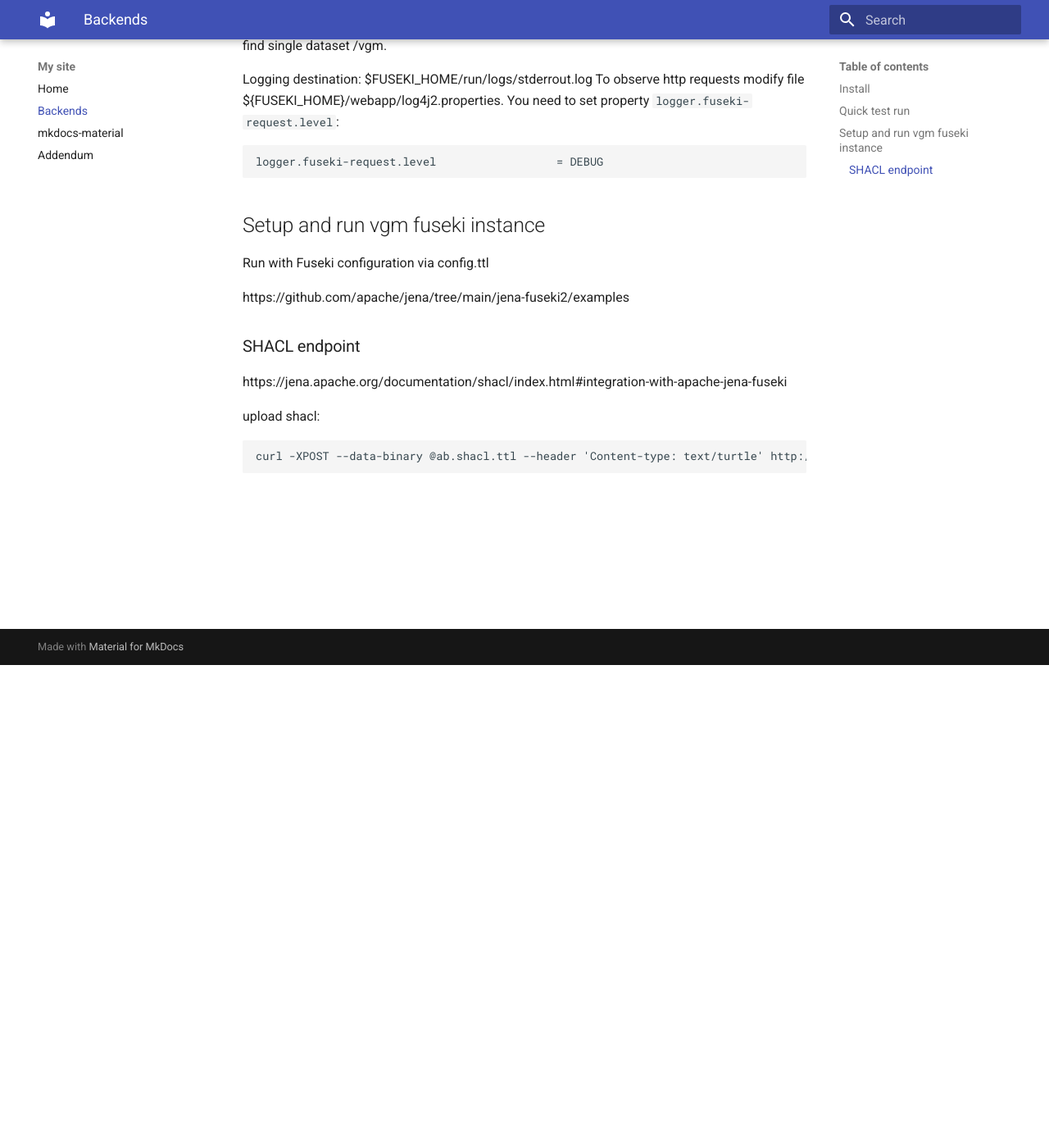
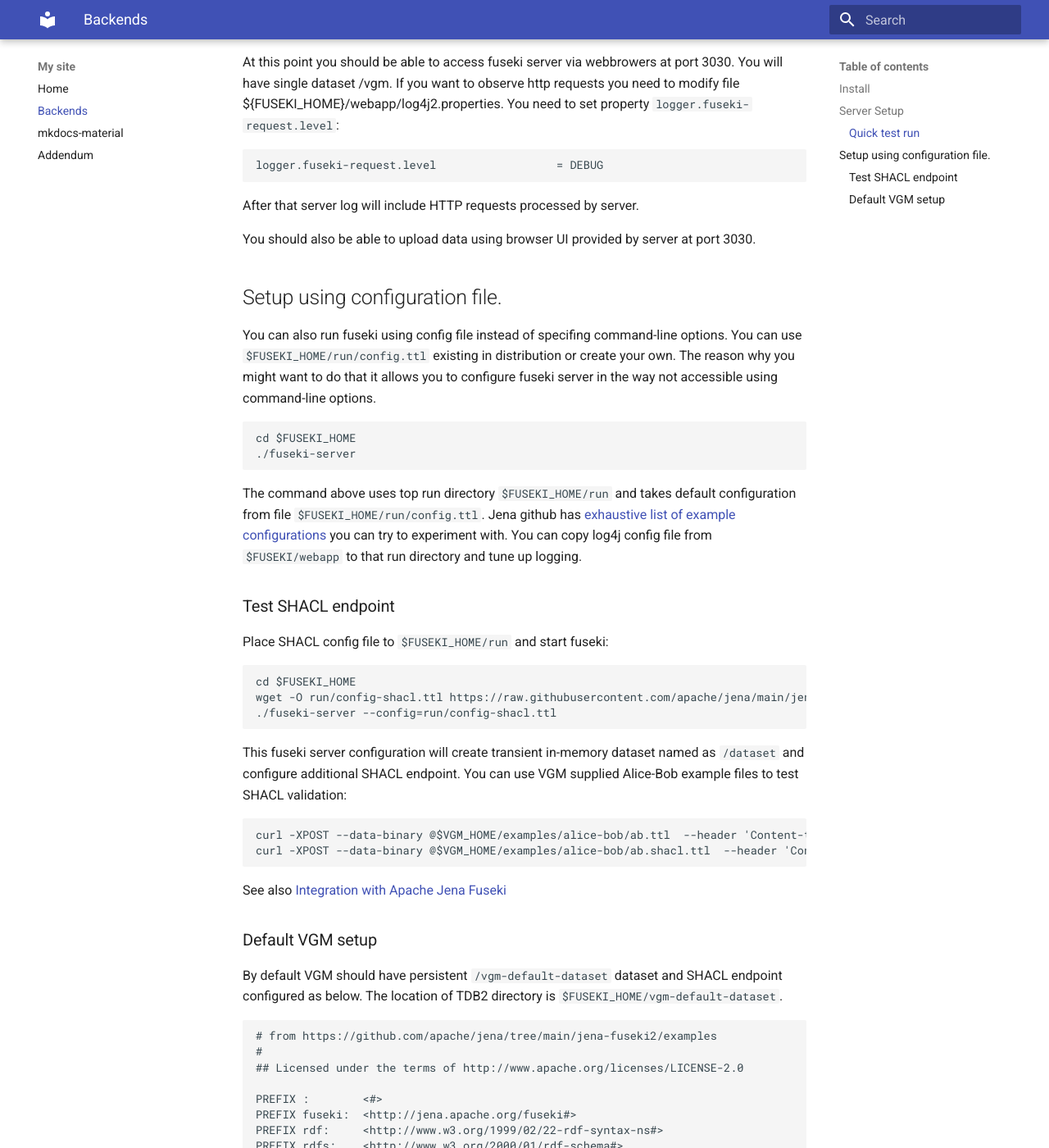
Before and after one commit to GeiselSoftware/kgm, an MkDocs documentation site: the page built from docs/backends.md, in a window 1280 px wide and 1400 px high, scrolled down 589 px. Shown: the whole window at 82% size. Built offline with MkDocs 1.6.1 and Material for MkDocs 9.7.7, drawn with Linux system fonts in a browser that asks for light colours; some of the changed text lies outside the part shown.

Commit message:
finalized fuseki vgm default dataset name: vgm-default-dataset, documented in backends section

````diff
--- a/docs/backends.md
+++ b/docs/backends.md
@@ -7,36 +7,111 @@
 Fuseki can be downloaded from [Apache Jena Releases](https://jena.apache.org/download/index.cgi)<br/>
 Use binary distribution archive `apache-jena-fuseki-5.0.0.tar.gz` Unpack that to location `FUSEKI_HOME`.
 
-## Quick test run
+## Server Setup
+
+### Quick test run
 
 To run database server use command:
 
 ```
 cd $FUSEKI_HOME
-./fuseki-server --update --loc=run/databases /vgm
+./fuseki-server --update --loc=/tmp/test-databases /vgm
 ```
 
-At this point you should be able to access fuseki server via webbrowers at port 3030. You should find single dataset /vgm.
-
-Logging destination: $FUSEKI_HOME/run/logs/stderrout.log
-To observe http requests modify file ${FUSEKI_HOME}/webapp/log4j2.properties. You need to set property `logger.fuseki-request.level`:
+At this point you should be able to access fuseki server via webbrowers at port 3030. You will have single dataset /vgm.
+If you want to observe http requests you need to modify file ${FUSEKI_HOME}/webapp/log4j2.properties. You need to set property `logger.fuseki-request.level`:
 
 ```
 logger.fuseki-request.level                  = DEBUG
 ```
 
-## Setup and run vgm fuseki instance
+After that server log will include HTTP requests processed by server.
 
-Run with Fuseki configuration via config.ttl
+You should also be able to upload data using browser UI provided by server at port 3030.
 
-https://github.com/apache/jena/tree/main/jena-fuseki2/examples
+## Setup using configuration file.
 
-### SHACL endpoint
-
-https://jena.apache.org/documentation/shacl/index.html#integration-with-apache-jena-fuseki
-
-upload shacl:
+You can also run fuseki using config file instead of specifing command-line options. You can use `$FUSEKI_HOME/run/config.ttl` existing in distribution or create your own.
+The reason why you might want to do that it allows you to configure fuseki server in the way not accessible using command-line options.
 
 ```
-curl -XPOST --data-binary @ab.shacl.ttl --header 'Content-type: text/turtle' http://metis:3030/vgm?default
+cd $FUSEKI_HOME
+./fuseki-server
 ```
+
+The command above uses top run directory `$FUSEKI_HOME/run` and takes default configuration from file `$FUSEKI_HOME/run/config.ttl`. Jena github has [exhaustive list of example configurations](https://github.com/apache/jena/tree/main/jena-fuseki2/examples) you can try to experiment with. You can copy log4j config file from `$FUSEKI/webapp` to that run directory and tune up logging.
+
+### Test SHACL endpoint
+
+Place SHACL config file to `$FUSEKI_HOME/run` and start fuseki:
+
+```
+cd $FUSEKI_HOME
+wget -O run/config-shacl.ttl https://raw.githubusercontent.com/apache/jena/main/jena-fuseki2/examples/config-shacl.ttl
+./fuseki-server --config=run/config-shacl.ttl
+```
+
+This fuseki server configuration will create transient in-memory dataset named as `/dataset` and configure additional SHACL endpoint. You can use VGM supplied Alice-Bob example files to test SHACL validation:
+
+```
+curl -XPOST --data-binary @$VGM_HOME/examples/alice-bob/ab.ttl  --header 'Content-type: text/turtle' http://localhost:3030/dataset?default
+curl -XPOST --data-binary @$VGM_HOME/examples/alice-bob/ab.shacl.ttl  --header 'Content-type: text/turtle' http://localhost:3030/dataset/shacl?graph=default
+```
+See also [Integration with Apache Jena Fuseki](https://jena.apache.org/documentation/shacl/index.html#integration-with-apache-jena-fuseki)
+
+### Default VGM setup
+
+By default VGM should have persistent `/vgm-default-dataset` dataset and SHACL endpoint configured as below. The location of TDB2 directory is `$FUSEKI_HOME/vgm-default-dataset`.
+
+```
+# from https://github.com/apache/jena/tree/main/jena-fuseki2/examples
+#
+## Licensed under the terms of http://www.apache.org/licenses/LICENSE-2.0
+
+PREFIX :        <#>
+PREFIX fuseki:  <http://jena.apache.org/fuseki#>
+PREFIX rdf:     <http://www.w3.org/1999/02/22-rdf-syntax-ns#>
+PREFIX rdfs:    <http://www.w3.org/2000/01/rdf-schema#>
+PREFIX ja:      <http://jena.hpl.hp.com/2005/11/Assembler#>
+PREFIX tdb2:    <http://jena.apache.org/2016/tdb#>
+
+[] rdf:type fuseki:Server ;
+   fuseki:services (
+     :service
+   ) .
+
+## Service description for "/dataset" with
+## a SHACL validation service on "/dataset/shacl"
+## See https://jena.apache.org/documentation/shacl/
+
+:service rdf:type fuseki:Service ;
+    fuseki:name "vgm-default-dataset" ;
+
+    fuseki:endpoint [ fuseki:operation fuseki:query ] ;
+
+    ## SPARQL Graph Store Protocol : PUT/POST data to /vgm-default-dataset.
+    fuseki:endpoint [ fuseki:operation fuseki:gsp-rw ] ;
+
+## SHACL service - see https://jena.apache.org/documentation/shacl/
+    ## /vgm-default-dataset/shacl
+    fuseki:endpoint [
+        fuseki:operation fuseki:shacl ;
+        fuseki:name "shacl"
+    ] ;
+    fuseki:dataset :dataset_tdb2 ;
+    .
+
+:dataset rdf:type ja:MemoryDataset . # this entry is not used
+
+:dataset_tdb2 rdf:type  tdb2:DatasetTDB2 ;
+	      tdb2:location "vgm-default-dataset" ; # the tbd2 direction is relative to FUSEKI_HOME, look it up in server log output
+## Optional - with union default for query and update WHERE matching.
+## tdb2:unionDefaultGraph true ;
+.
+```
+
+Save config above into `$FUSEKI_HOME/run/config-vgm.ttl`. Then run server:
+```
+cd $FUSEKI_HOME
+./fuseki-server --config=run/config-vgm.ttl
+```
--- a/mkdocs.yml
+++ b/mkdocs.yml
@@ -2,6 +2,10 @@
 site_url: http://h1:8001/mysite
 theme:
   name: material
+
+markdown_extensions:
+  - toc:
+      permalink: true
 
 # Page tree
 nav:
````
Also changed, not shown: README.md (+2 -2 lines).
